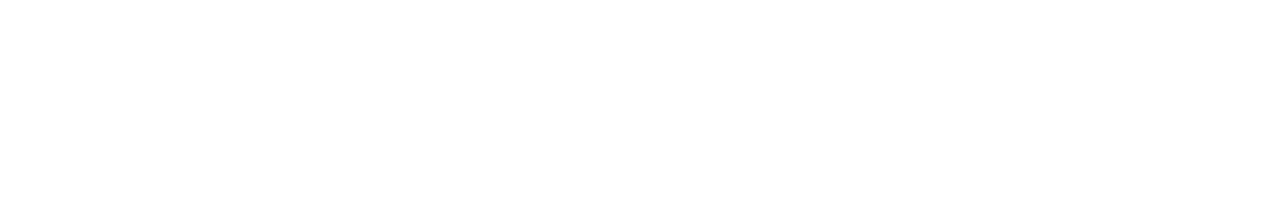
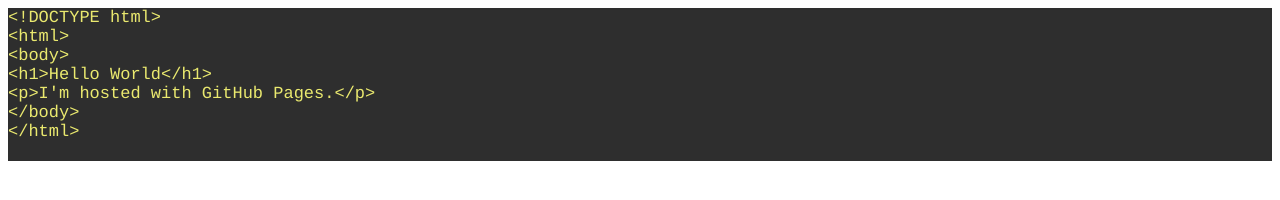
Before and after one commit to roopajnaidu/bangu, a plain HTML site: page index.html in a window 1280 px wide. Drawn offline with Linux system fonts and the light colour scheme.

Commit message:
Update index.html

```diff
--- a/index.html
+++ b/index.html
@@ -7,8 +7,19 @@
   <meta name="Generator" content="Cocoa HTML Writer">
   <meta name="CocoaVersion" content="2113.6">
   <style type="text/css">
+    p.p1 {margin: 0.0px 0.0px 0.0px 0.0px; font: 17.0px Courier; color: #eae96f; -webkit-text-stroke: #eae96f; background-color: #2e2e2e}
+    p.p2 {margin: 0.0px 0.0px 0.0px 0.0px; font: 17.0px Courier; color: #eae96f; -webkit-text-stroke: #eae96f; background-color: #2e2e2e; min-height: 20.0px}
+    span.s1 {font-kerning: none}
   </style>
 </head>
 <body>
+<p class="p1"><span class="s1">&lt;!DOCTYPE html&gt;</span></p>
+<p class="p1"><span class="s1">&lt;html&gt;</span></p>
+<p class="p1"><span class="s1">&lt;body&gt;</span></p>
+<p class="p1"><span class="s1">&lt;h1&gt;Hello World&lt;/h1&gt;</span></p>
+<p class="p1"><span class="s1">&lt;p&gt;I'm hosted with GitHub Pages.&lt;/p&gt;</span></p>
+<p class="p1"><span class="s1">&lt;/body&gt;</span></p>
+<p class="p1"><span class="s1">&lt;/html&gt;</span></p>
+<p class="p2"><span class="s1"></span><br></p>
 </body>
 </html>
```
